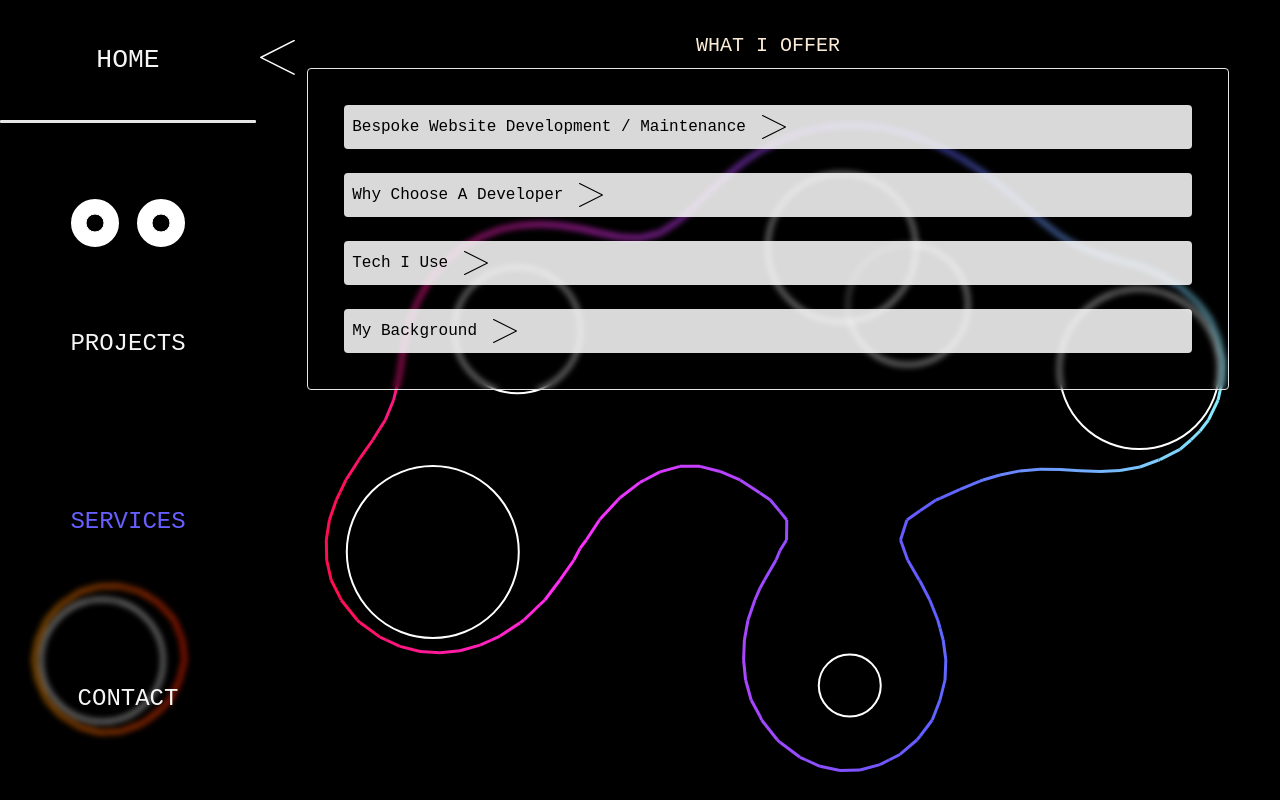
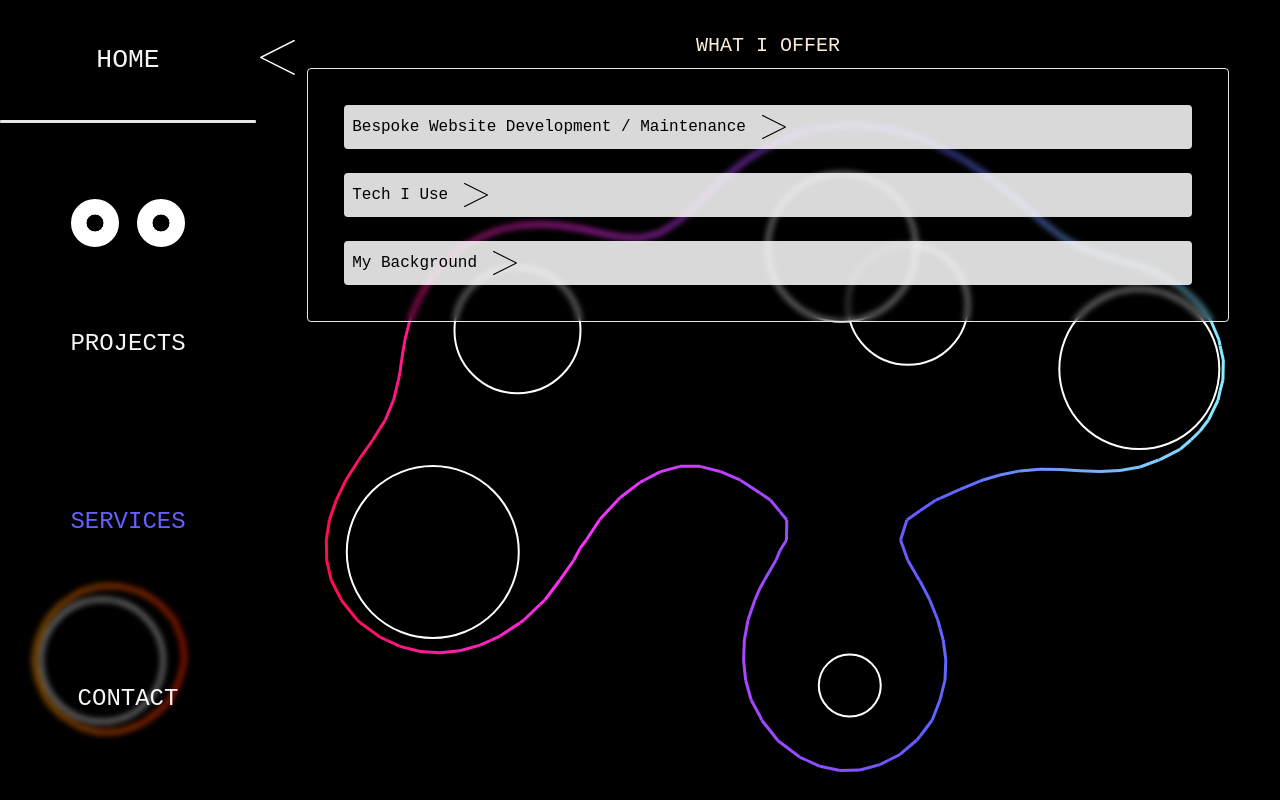
Before and after one commit to szabbbbu/ResumeWebsite, a Next.js app: page /services in a window 1280 px wide. Built offline with nearby package versions, Linux system fonts and the light colour scheme.

Commit message:
minor change

```diff
--- a/src/components/Accordion/Accordion.tsx
+++ b/src/components/Accordion/Accordion.tsx
@@ -7,11 +7,11 @@ const AccordionData = [
         body:"I can take any design document and turn it into a fast-loading & responsive modern web application. I handle everything from UI to the server logic that runs the site. Following the completion of your site, I offer hosting and maintenance services for 24/7 fixes and improvements. I work closely with clients to ensure the app perfectly fits their vision",
         cta: "Contact me for a free discussion & quote."
     },
-    {
-        title: "why choose a developer",
-        body: "I build sites with one-of-a-kind designs. When choosing other no-code tools to build your online presence, you're confined to cookie-cutter layouts, and you usually get a page that looks generic. By getting a hand-made site you have full control over the site's capabilities and style. I build efficiant, yet graphically impressive web apps (with 2D/3D tools) that your visitors will remember and appreciate.",
-        cta: "hit me"
-    },
+    // {
+    //     title: "why choose a developer",
+    //     body: "I build sites with one-of-a-kind designs. When choosing other no-code tools to build your online presence, you're confined to cookie-cutter layouts, and you usually get a page that looks generic. By getting a hand-made site you have full control over the site's capabilities and style. I build efficiant, yet graphically impressive web apps (with 2D/3D tools) that your visitors will remember and appreciate.",
+    //     cta: "hit me"
+    // },
     {
         title: "Tech I use",
         body: "The languages I'm most familiar with are Typescript, Golang, Java & Python I can make a serverless application using NextJS, or a Hypermedia-driven Application using Golang & HTMX. Databases are chosen on a per-project basis. I have deep networking knowledge, I'm comfortable with lower level networking tasks if needed to implement what you need.",
@@ -19,7 +19,7 @@ const AccordionData = [
     },
     {
         title: "My Background",
-        body: "EDUCATION: B.S. Computer Science: Florida International University (DEC 2021) WORK: COMP-SCI tutor (2020-2023) // Web Developer @ OnComputer (2023-Present)",
+        body: "EDUCATION: B.S. Computer Science: Florida International University (DEC 2021) WORK: COMP-SCI tutor (2020-2023) // Full Stack Web Developer (Present)",
         cta: ""
     }
 ]
```
